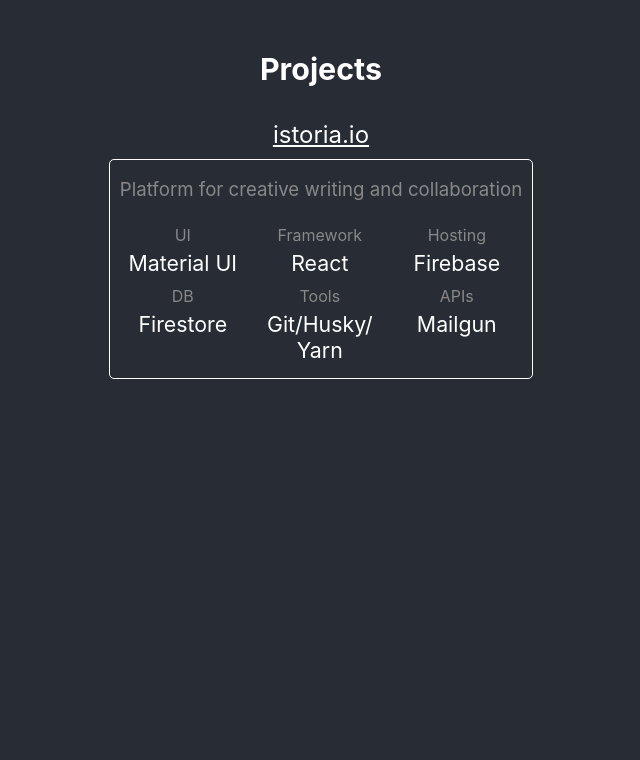
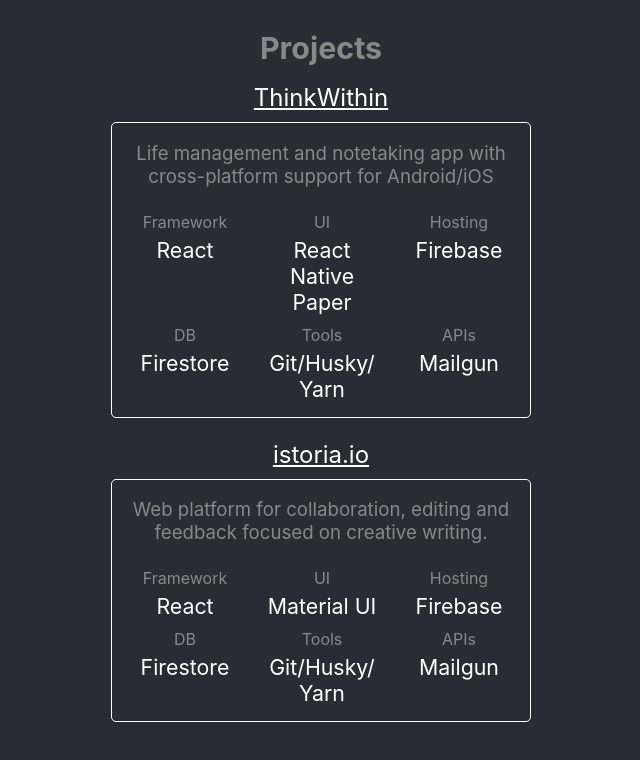
Before and after one commit to ekwoodrich/ekwoodrich.com, a React (Create React App) app: page /projects in a window 1280 px wide. Shown: the top 760 px of the page, without its empty margins (319-959 px from the left). Built offline with nearby package versions, Linux system fonts and the light colour scheme.

Commit message:
Finished implementing ProjecItem as a modular component.

```diff
--- a/src/App.css
+++ b/src/App.css
@@ -49,6 +49,8 @@
   padding-bottom: 5px;
 }
 h3 {
+  color: #888;
+  margin-bottom: 0;
 }
 h5 {
   color: #888;
@@ -65,7 +67,8 @@
 }
 
 .projectItemContainer {
-  max-width: 500px;
+  max-width: 420px;
+  margin-top: 15px;
 }
 .projectItemTech {
   margin: 10px;
@@ -79,6 +82,7 @@
   padding-bottom: 10px;
   margin: 0;
   margin-top: 10px;
+  margin-bottom: 20px;
 }
 .projectItemBox p {
   font-size: 14pt;
@@ -86,7 +90,7 @@
 }
 .projectItemName {
   margin: 0;
-  margin-bottom: 20pt;
+  margin-bottom: 10px;
   padding: 0;
   font-size: 18pt;
 }
--- a/src/components/ProjectItem.js
+++ b/src/components/ProjectItem.js
@@ -9,11 +9,11 @@
   ));
   return (
     <div className="projectItemContainer">
-      <a className="projectItemName" href="https://istoria.io">
-        istoria.io
+      <a className="projectItemName" href={url}>
+        {name}
       </a>
       <div className="projectItemBox">
-        <p>Platform for creative writing and collaboration </p>
+        <p>{description}</p>
         <div className="projectTechBox">{projectTechItems}</div>
       </div>
     </div>
--- a/src/screens/ProjectsScreen.js
+++ b/src/screens/ProjectsScreen.js
@@ -6,11 +6,26 @@
     <div>
       <h3>Projects</h3>
       <ProjectItem
+        name="ThinkWithin"
+        description="Life management and notetaking app with cross-platform support for Android/iOS "
+        url="https://thinkwithin.app"
+        gitUrl="https://github.com/ekwoodrich/thinkwithin"
+        techList={[
+          ['Framework', 'React'],
+          ['UI', 'React Native Paper'],
+          ['Hosting', 'Firebase'],
+          ['DB', 'Firestore'],
+          ['Tools', 'Git/Husky/ Yarn'],
+          ['APIs', 'Mailgun']
+        ]}
+      />
+      <ProjectItem
         name="istoria.io"
+        description="Web platform for collaboration, editing and feedback focused on creative writing."
         url="https://istoria.io"
         techList={[
+          ['Framework', 'React'],
           ['UI', 'Material UI'],
-          ['Framework', 'React'],
           ['Hosting', 'Firebase'],
           ['DB', 'Firestore'],
           ['Tools', 'Git/Husky/ Yarn'],
```
